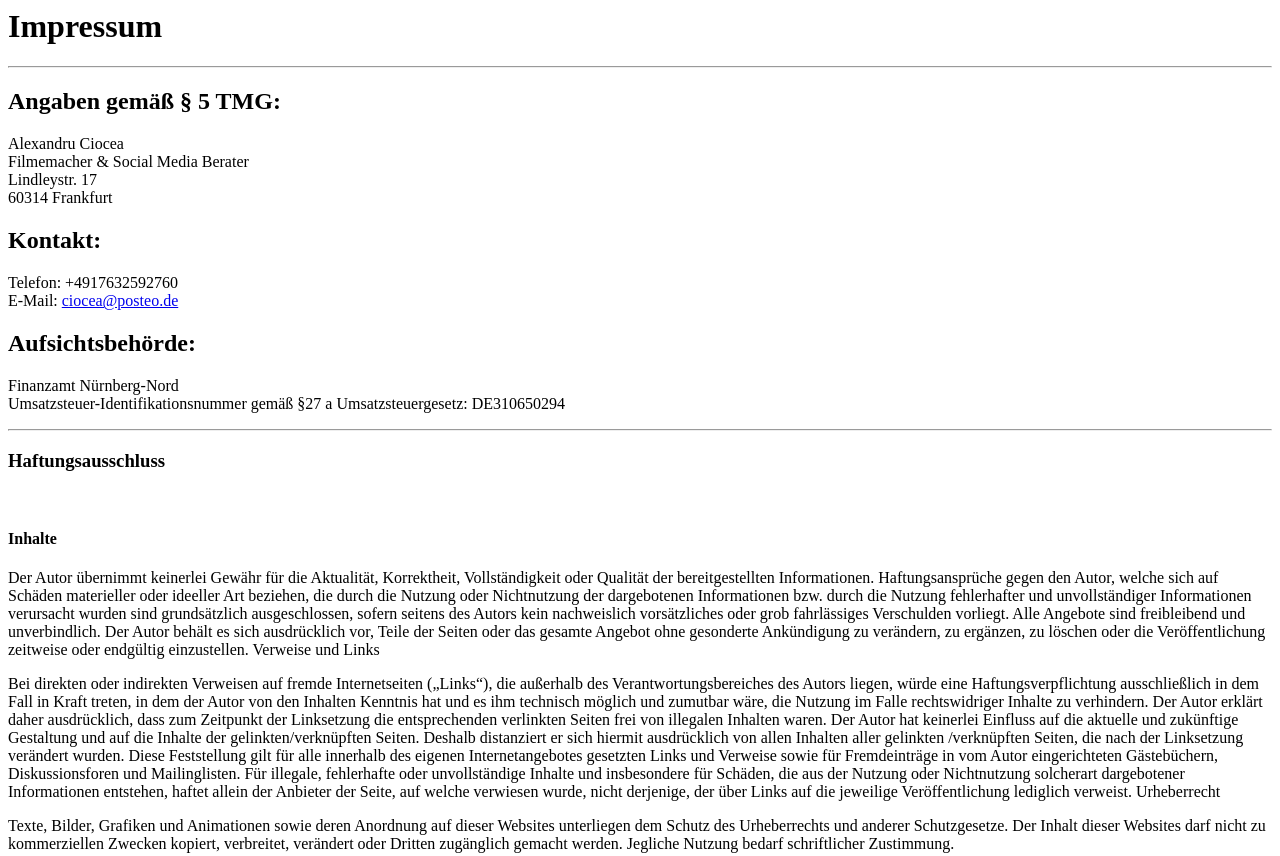
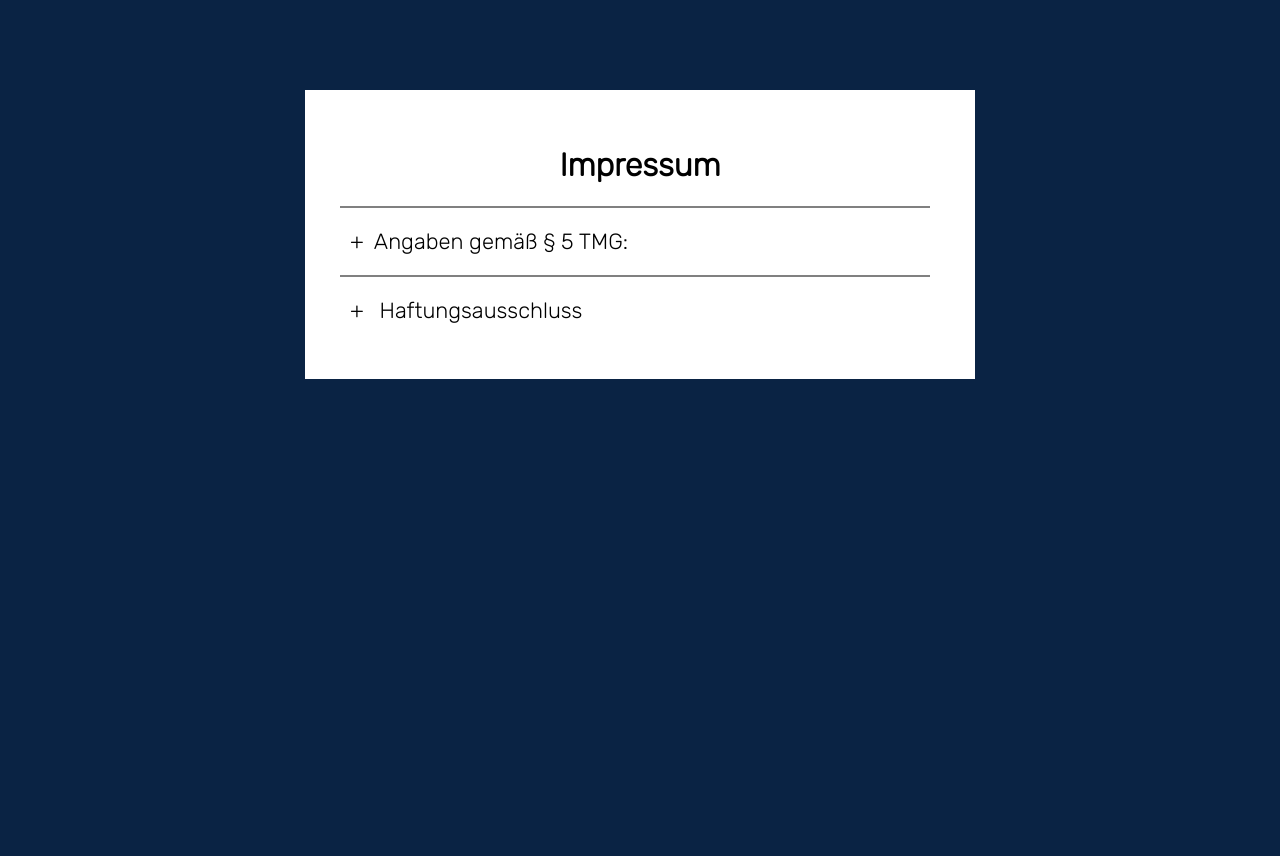
Before and after one commit to xandrucea/website, a plain HTML site: page contact.html in a window 1280 px wide. Shown: the top 856 px of the page. After the commit the page ends 800 px from the top, so only its background shows below. Drawn offline with Linux system fonts and the light colour scheme.

Commit message:
add accordion to contact.html

```diff
--- a/contact.html
+++ b/contact.html
@@ -1,12 +1,32 @@
-  <div class="row">
-    <div class="col-md-6 col-md-offset-3">
-      <h1>
-        <span class="label label-primary"> Impressum </span>
-      </h1>
+<!DOCTYPE HTML>
+<html>
+    <head>
+        <title>Alex Cio</title>
+        <meta charset="utf-8"/>
+        <meta name="description" content="Filmemacher & Umweltaktivist | Gegen Lebensmittelverschwendung | Müllsammelaktionen | Häkelt die unendliche Decke" />
+        <meta name="viewport" content="width=device-width, initial-scale=1">
+
+        <link rel="stylesheet" href="assets/main.css" />
+        <link rel="icon" type="image/x-icon" href="images/favicon.ico" >
+
+        <meta name="twitter:card" content="summary_large_image" />
+        <meta name="twitter:site" content="@alexcio_" />
+        <meta name="twitter:title" content="Alex Cio" />
+        <meta name="twitter:description" content="Filmemacher & Umweltaktivist" />
+        <meta name="twitter:image" content="https://alex-cio.de/images/alex-cio-photography-by-anna-sperber2.png" />
+        <meta name="twitter:image:alt" content="Alex Cio im Stadtgarten Nürnberg, Fotografiert von Anna Sperber" />
+
+    </head>
+    <body>
+
+    <div class="accordion-body">
+      <div class="accordion">
+          <h1>Impressum</h1>
           <hr />
 
-      <h2>Angaben gemäß § 5 TMG:</h2>
-
+          <article class="container">
+          <div class="label">Angaben gemäß § 5 TMG:<div>
+            <div class="content">
             <p>
               Alexandru Ciocea<br />
               Filmemacher &amp; Social Media Berater<br />
@@ -26,14 +46,15 @@
               Umsatzsteuer-Identifikationsnummer gemäß §27 a Umsatzsteuergesetz:
               DE310650294
             </p>
+          </div>
+        </article><!-- container -->
 
         <hr />
-      <h3>
-        <span class="label label-danger"> Haftungsausschluss </span>
-      </h3>
 
-      <br />
+        <article class="container">
+          <div class="label"> Haftungsausschluss </div>
 
+          <div class="content">
           <h4>Inhalte</h4>
 
           <p>
@@ -142,4 +163,11 @@
             davon unberührt.
           </p>
         </div>
+      </article><!-- container -->
+
         </div>
+      </div>
+
+      <script src="assets/accordion.js" type="text/javascript"></script>
+    </body>
+</html>
```
Also changed, not shown: content/buecherregal.html (+1 -1 lines), index.html (+10 -0 lines). Lines whose indentation alone changed are shown as unchanged.
